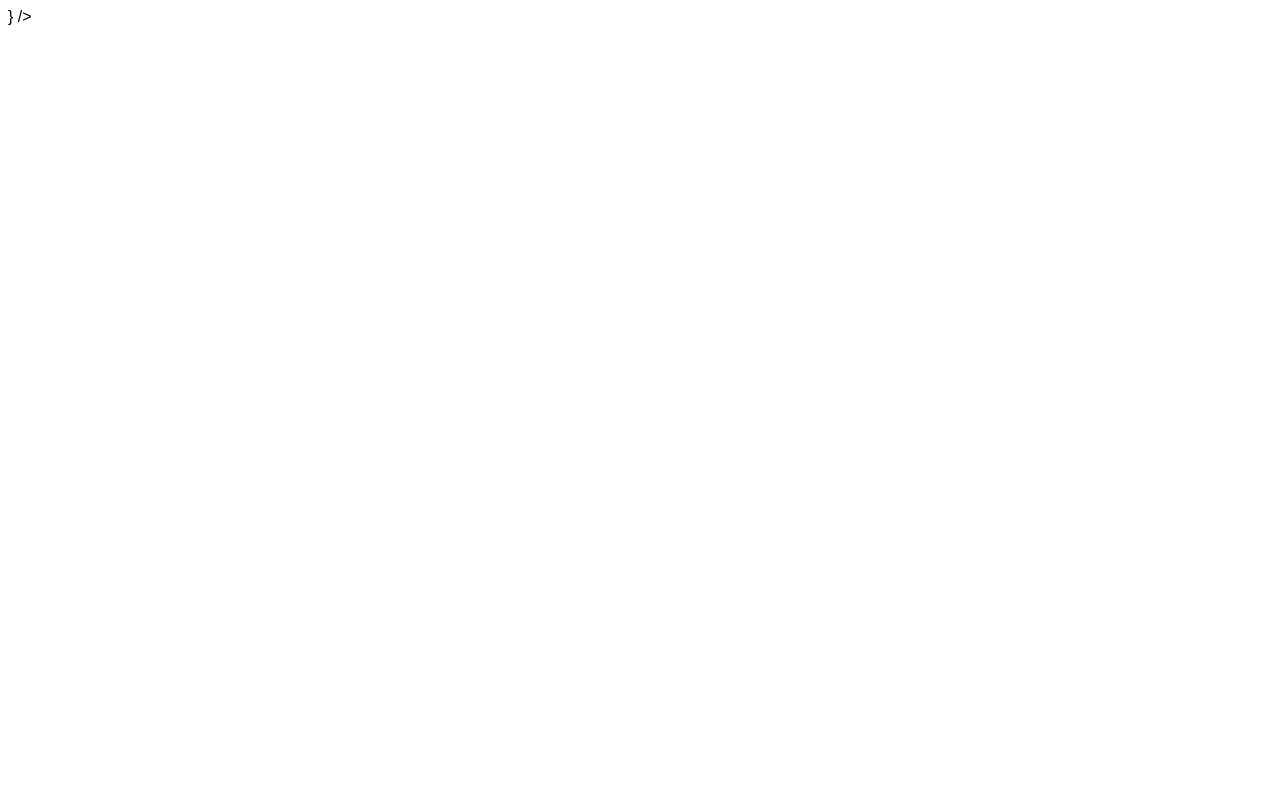
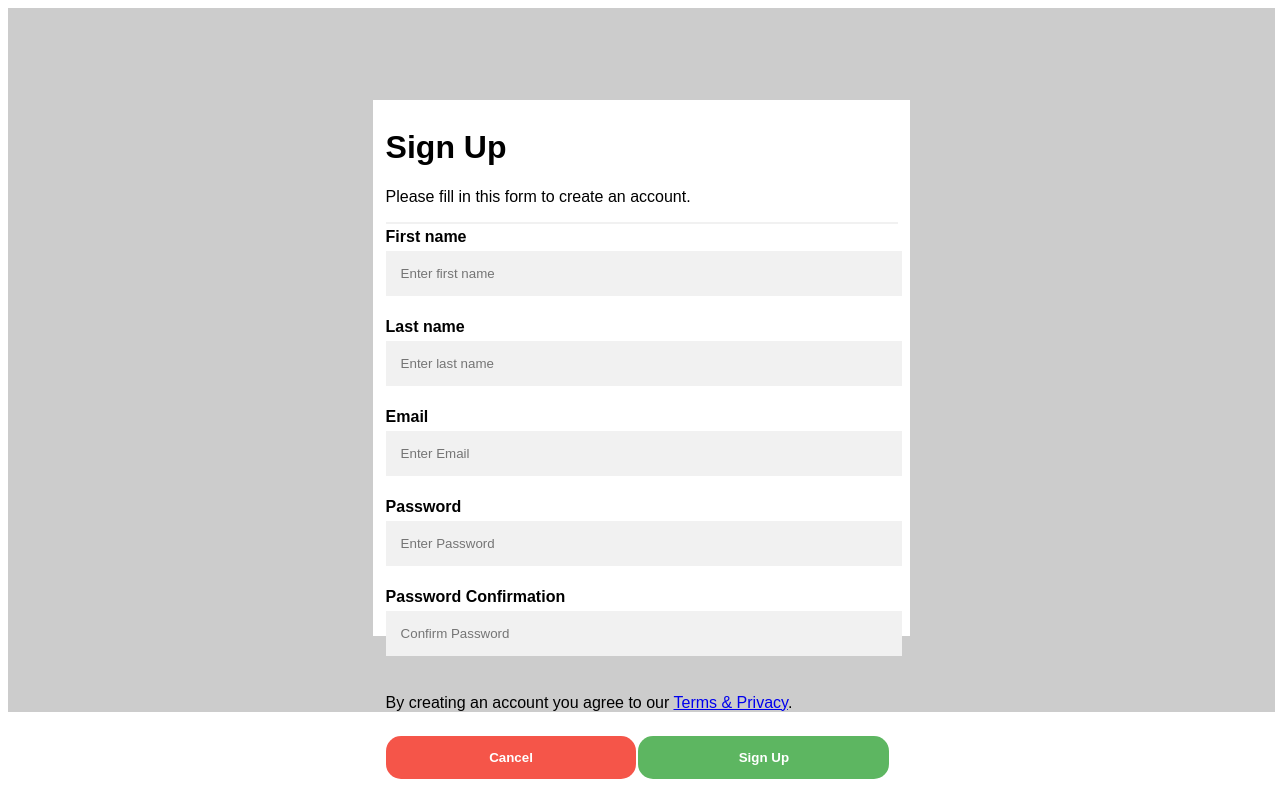
Before and after one commit to Babarindeolanrewaju2/better-sports-front-end, a React (Create React App) app: page /bets/new in a window 1280 px wide. Built offline with nearby package versions, Linux system fonts and the light colour scheme.

Commit message:
can now push from bet now button to /bets/new page.

```diff
--- a/src/App.js
+++ b/src/App.js
@@ -10,6 +10,7 @@ import SignupPage from "./containers/SignupPage";
 import LoginPage from "./containers/LoginPage";
 import AddFunds from "./containers/AddFunds";
 import TermsOfService from "./components/loginSignup/TermsOfService";
+import BetsForm from "./components/Bets/BetsForm";
 
 class App extends Component {
   // check to see if user already has a JWT stored on browser,
@@ -37,11 +38,7 @@ class App extends Component {
           exact
           path="/games"
           render={routerProps => (
-            <GamesPage
-              {...routerProps}
-              games={this.props.games}
-              currentUser={this.props.currentUser}
-            />
+            <GamesPage {...routerProps} games={this.props.games} />
           )}
         />
         <Route
@@ -74,7 +71,8 @@ class App extends Component {
           path="/addFunds"
           render={routerProps => <AddFunds {...routerProps} />}
         />
-        <Route exact path="/betterSportsTerms" component={TermsOfService} />} />
+        <Route exact path="/betterSportsTerms" component={TermsOfService} />
+        <Route exact path="/bets/new" component={BetsForm} />
       </Fragment>
     );
   }
--- /dev/null
+++ b/src/actions/betActions.js
@@ -0,0 +1,31 @@
+const MAKE_NEW_BET = "http://localhost:8000/api/v1/bets";
+
+export function disptachBet(dispatch, betInfo) {
+  return dispatch({ type: "BET_INFO", payload: betInfo });
+}
+
+export function makeBet(dispatch, token, amt, odds, game) {
+  return fetch(MAKE_NEW_BET, {
+    method: "POST",
+    headers: {
+      "Content-Type": "application/json",
+      Accept: "application/json",
+      Authorization: token
+    },
+    body: JSON.stringify({
+      bet: {
+        amount: amt,
+        odds: odds,
+        game: game
+      }
+    })
+  })
+    .then(resp => resp.json())
+    .then(user => {
+      //console.log(user["data"]);
+      return dispatch({
+        type: "CURRENT_USER",
+        payload: user["data"]
+      });
+    });
+}
--- /dev/null
+++ b/src/components/Bets/BetsForm.js
@@ -0,0 +1,94 @@
+import React from "react";
+
+import { connect } from "react-redux";
+//import { signup } from "../../actions/fetchActions";
+
+import "../../styles/Signup.css";
+
+const BetsForm = props => {
+  const handleSubmit = () => {
+    console.log("submitted");
+  };
+  console.log("BETSFORM", props);
+  // return signup form HTML
+  return (
+    <div className="signupContainer">
+      <div className="signupForm">
+        <form onSubmit={handleSubmit}>
+          <h1>Sign Up</h1>
+          <p>Please fill in this form to create an account.</p>
+          <hr />
+          <label htmlFor="firstname">
+            <b>First name</b>
+          </label>
+          <input
+            type="text"
+            placeholder="Enter first name"
+            name="firstname"
+            required
+          />
+
+          <br />
+          <label htmlFor="lastname">
+            <b>Last name</b>
+          </label>
+          <input
+            type="text"
+            placeholder="Enter last name"
+            name="lastname"
+            required
+          />
+
+          <br />
+          <label htmlFor="email">
+            <b>Email</b>
+          </label>
+          <input type="text" placeholder="Enter Email" name="email" required />
+
+          <br />
+          <label htmlFor="password">
+            <b>Password</b>
+          </label>
+          <input
+            type="password"
+            placeholder="Enter Password"
+            name="password"
+            required
+          />
+          <br />
+          <label htmlFor="password confirmation">
+            <b>Password Confirmation</b>
+          </label>
+          <input
+            type="password"
+            placeholder="Confirm Password"
+            name="passwordConfirmation"
+            required
+          />
+
+          <p>
+            By creating an account you agree to our{" "}
+            <a href="/betterSportsTerms">Terms & Privacy</a>.
+          </p>
+
+          <div className="clearfix">
+            <button type="button" className="cancelbtn">
+              Cancel
+            </button>
+            <button type="submit" className="signupbtn">
+              Sign Up
+            </button>
+          </div>
+        </form>
+      </div>
+    </div>
+  );
+};
+
+const mapStateToProps = state => {
+  return {
+    game: state.betInfo
+  };
+};
+
+export default BetsForm;
--- a/src/components/Dash/DashGames.js
+++ b/src/components/Dash/DashGames.js
@@ -8,7 +8,7 @@ const DashGames = props => {
 
   return (
     <Fragment>
-      <a href="/games" class="button js-button" role="button">
+      <a href="/games" className="button" role="button">
         See all games
       </a>
       <Games games={limitGames} />
--- a/src/components/Games/BetButton.js
+++ b/src/components/Games/BetButton.js
@@ -1,9 +1,28 @@
 import React from "react";
 
+import { connect } from "react-redux";
+import { disptachBet } from "../../actions/betActions";
+
 const BetButton = props => {
-  //reusable btn for driving to the create bet from
-  // TODO: ADD ACTION TO DRIVE TO FORM
-  return <button type="button">Place Bet</button>;
+  const handleClick = () => {
+    props.createBet(props.game);
+    props.history.push("/bets/new");
+  };
+
+  return (
+    <button type="button" onClick={handleClick}>
+      Place Bet
+    </button>
+  );
 };
 
-export default BetButton;
+const mapDispatchToProps = dispatch => {
+  return {
+    createBet: betInfo => disptachBet(dispatch, betInfo)
+  };
+};
+
+export default connect(
+  null,
+  mapDispatchToProps
+)(BetButton);
--- a/src/components/Games/Games.js
+++ b/src/components/Games/Games.js
@@ -16,11 +16,12 @@ class Games extends Component {
   // create all match rows for the table to be displayed
   mapGameInfoToMatchCard = () => {
     return this.props.games.map(game => {
-      return <Match key={game.id} game={game} />;
+      return <Match key={game.id} game={game} {...this.props} />;
     });
   };
 
   render() {
+    console.log("GAMES", this.props);
     return (
       <div className="gamesContainer">
         <h1>Future Games</h1>
--- a/src/components/Games/Match.js
+++ b/src/components/Games/Match.js
@@ -23,7 +23,7 @@ const Match = props => {
         <td>{gameDetails.oneDraw}</td>
         <td>{gameDetails.twoDraw}</td>
         <td>
-          <BetButton game={props.game} />
+          <BetButton game={props.game} {...props} />
         </td>
       </tr>
     </Fragment>
--- a/src/containers/GamesPage.js
+++ b/src/containers/GamesPage.js
@@ -6,7 +6,7 @@ const GamesPage = props => {
   return (
     <Fragment>
       <Navbar />
-      <Games games={props.games} />
+      <Games {...props} />
     </Fragment>
   );
 };
--- a/src/reducer/rootReducer.js
+++ b/src/reducer/rootReducer.js
@@ -3,7 +3,8 @@ const initialState = {
   bets: [],
   teams: [],
   players: [],
-  currentUser: { attributes: { accounts: [0] } }
+  currentUser: { attributes: { accounts: [0] } },
+  betInfo: {}
 };
 
 function reducer(state = initialState, action) {
@@ -14,6 +15,8 @@ function reducer(state = initialState, action) {
       return { ...state, teams: action.payload };
     case "CURRENT_USER":
       return { ...state, currentUser: action.payload };
+    case "BET_INFO":
+      return { ...state, betInfo: action.payload };
     default:
       return state;
   }
```
Also changed, not shown: src/components/Bets/MyBets.js (added).
